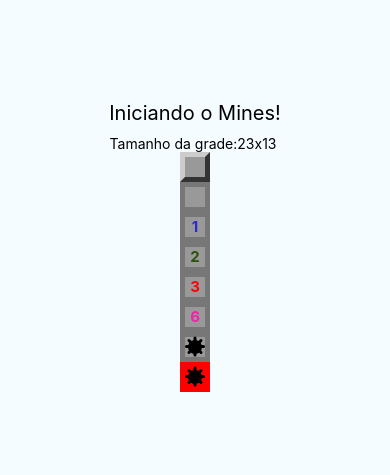
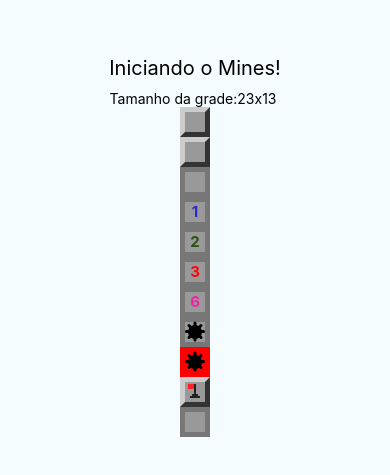
Before and after one commit to andrmacena/campo-minado, a React Native app: screen / in a window 390 px wide. Shown: the part 181-656 px from the top of the page. Built offline with nearby package versions, Linux system fonts and the light colour scheme.

Commit message:
Alterado App.js
Foi adicionado novas duas chamadas para representar as condições do componente Field.js, passando a propriedade flagged

```diff
--- a/App.js
+++ b/App.js
@@ -11,6 +11,7 @@ export default class App extends Component {
             <Text style={styles.instructions}>Tamanho da grade:
              {params.getRowsAmount()}x{params.getColumnsAmount()} </Text>
             <Field />
+            <Field mined/>
             <Field opened />
             <Field opened nearMines={1} />
             <Field opened nearMines={2} />
@@ -18,6 +19,8 @@ export default class App extends Component {
             <Field opened nearMines={6} />
             <Field opened mined />
             <Field opened mined exploded />
+            <Field flagged />
+           <Field flagged opened/>
          </View>
       )
    }
```
